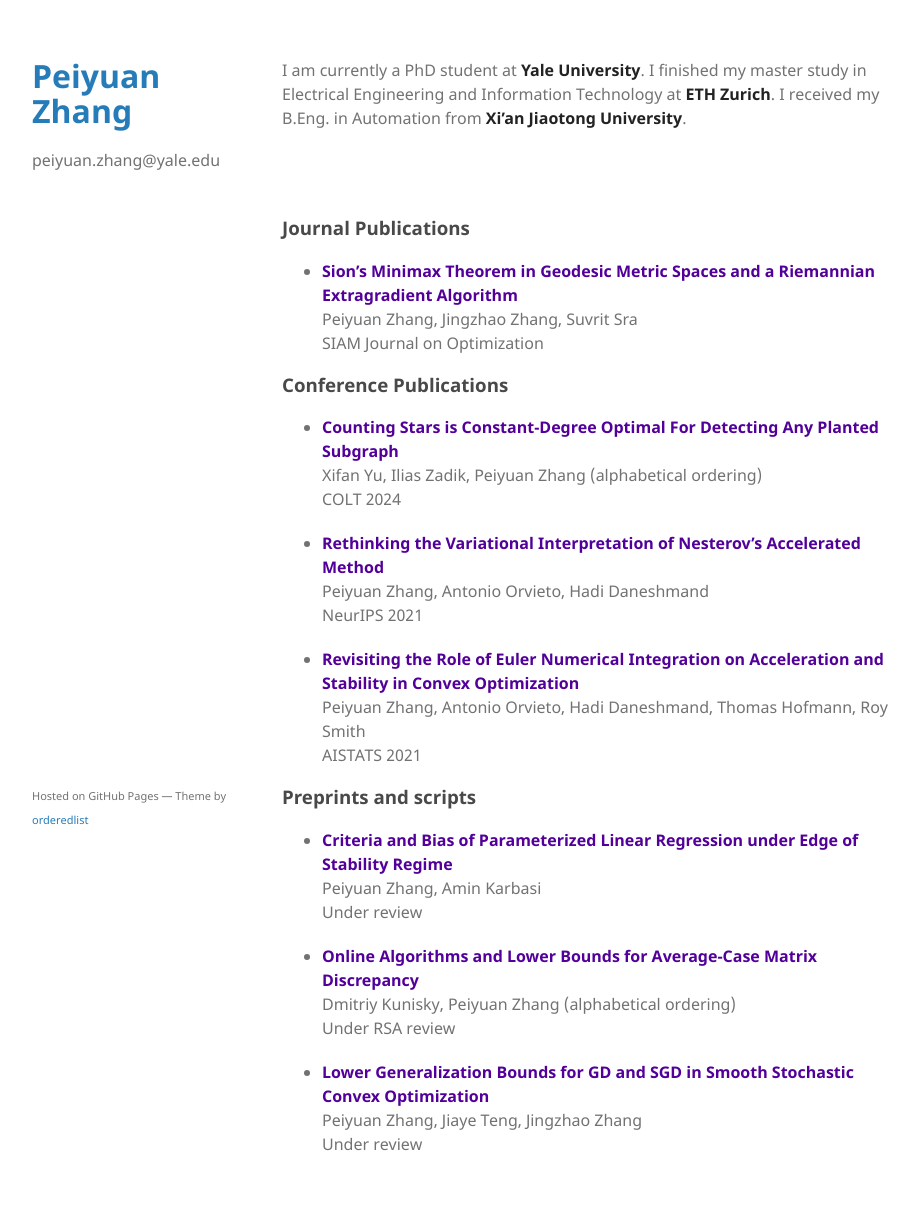
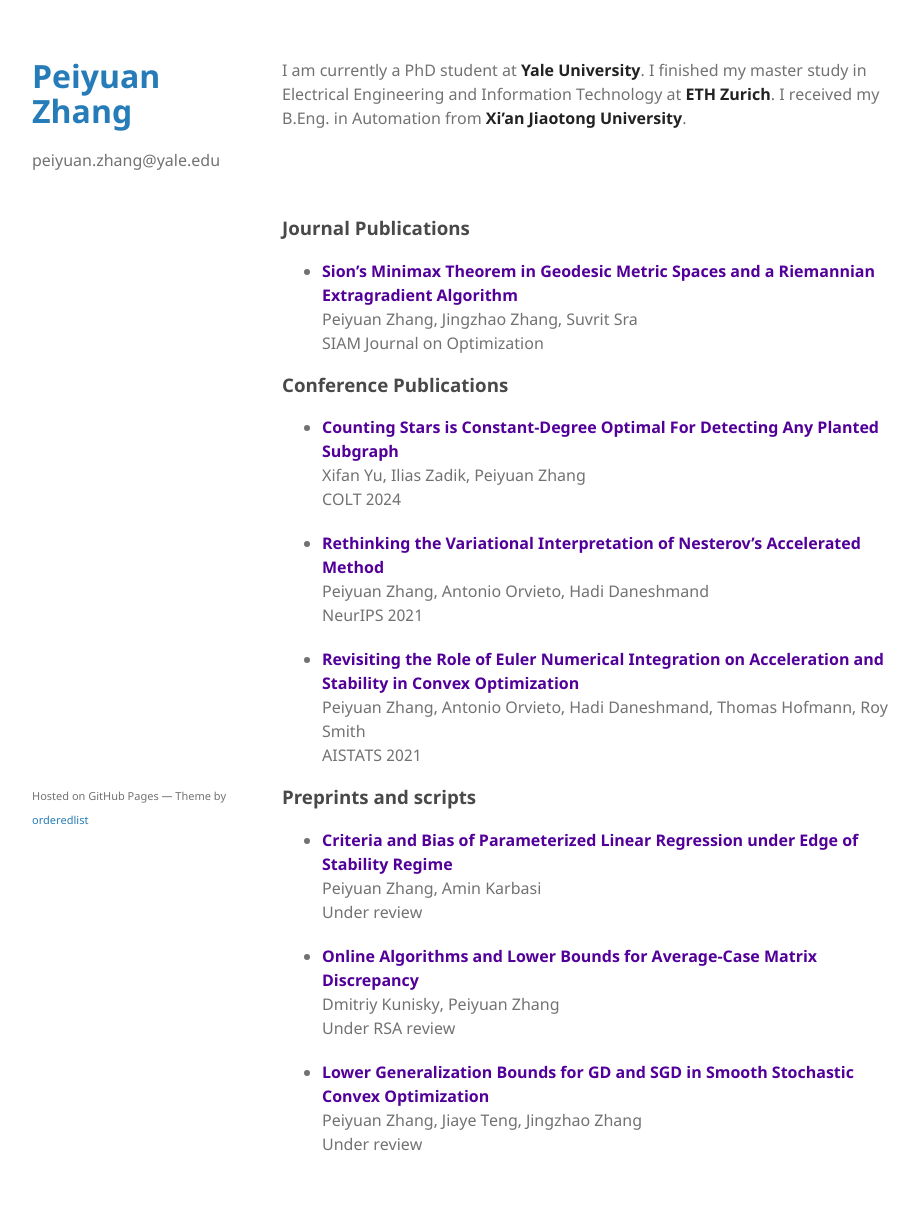
Before and after one commit to phei-iuen/phei-iuen.github.io, a Jekyll site: the page built from index.md, in a window 1280 px wide. Shown: the whole page, without its empty margins (178-1097 px from the left). Built offline with Jekyll 4.4.1, drawn with Linux system fonts in a browser that asks for light colours.

Commit message:
Update index.md

```diff
--- a/index.md
+++ b/index.md
@@ -12,7 +12,7 @@ I am currently a PhD student at **Yale University**. I finished my master study
 
 ### Conference Publications
 * [**<span style="color:#520099">Counting Stars is Constant-Degree Optimal For Detecting Any Planted Subgraph</span>**](https://arxiv.org/pdf/2403.17766) <br />
-  Xifan Yu, Ilias Zadik, Peiyuan Zhang (alphabetical ordering) <br />
+  Xifan Yu, Ilias Zadik, Peiyuan Zhang <br />
   COLT 2024
 
 * [**<span style="color:#520099">Rethinking the Variational Interpretation of Nesterov's Accelerated Method</span>**](https://arxiv.org/abs/2107.05040) <br />
@@ -29,7 +29,7 @@ I am currently a PhD student at **Yale University**. I finished my master study
   Under review
 
 * [**<span style="color:#520099">Online Algorithms and Lower Bounds for Average-Case Matrix Discrepancy</span>**](https://arxiv.org/abs/2307.10055) <br />
-  Dmitriy Kunisky, Peiyuan Zhang (alphabetical ordering) <br />
+  Dmitriy Kunisky, Peiyuan Zhang <br />
   Under RSA review
 
 * [**<span style="color:#520099">Lower Generalization Bounds for GD and SGD in Smooth Stochastic Convex Optimization</span>**](https://arxiv.org/abs/2303.10758) <br />
```
